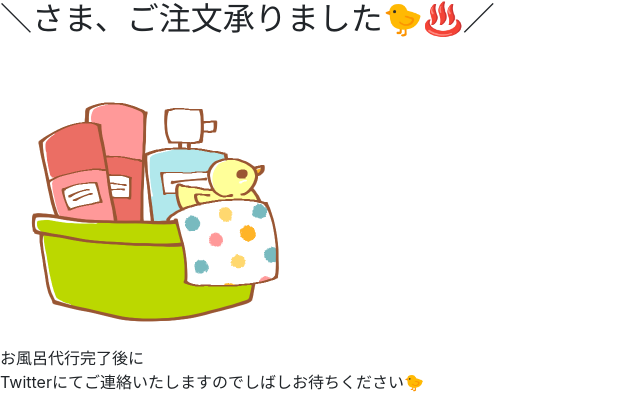
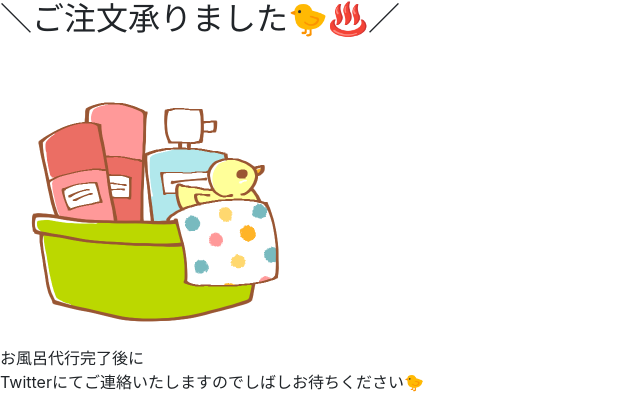
Before and after one commit to mihoijuin/ofuro-agency, a Django app: template ofuro/templates/ordered.html in a window 1280 px wide. Shown: the part 80-497 px from the top of the page, without its empty margins (0-640 px from the left). Run offline with Django 3.2, Linux system fonts and the light colour scheme; the template is opened without the code that fills it, so the values that code supplies are empty; some libraries are stand-ins or nearby versions.

Commit message:
[fix]refs #55 ユーザ名の表示を諦めたのでその部分を削除

```diff
--- a/ofuro/templates/ordered.html
+++ b/ofuro/templates/ordered.html
@@ -5,7 +5,7 @@
 
 {% block content %}
   <!-- TODO ここもできればユーザネームにしたい -->
-  <h2>＼{{ user.access_token.screen_name }}さま、ご注文承りました🐤♨️／</h2>
+  <h2>＼ご注文承りました🐤♨️／</h2>
   <!-- ? 画像は後ほど変えるかも -->
   <img src="{% static 'images/ofuro-duck02.png' %}" alt="">
   <p>
--- a/ofuro/views.py
+++ b/ofuro/views.py
@@ -1,6 +1,8 @@
 from django.shortcuts import render, redirect
 from django.contrib.auth.decorators import login_required
+
 from social_django.models import UserSocialAuth
+from social_core.pipeline.user import get_username
 
 from .twitbot import TweetBot
 
@@ -14,13 +16,13 @@ def ordered(request):
     user = UserSocialAuth.objects.get(user_id=request.user.id)
     # TODO テンプレートを読み込む動作を止めずに、Botメソッドを起動するのを10分後にしたい
     # ? 並行処理かな？とは思っている
+    # ?認証したTwitterユーザのユーザ名の取得方法がわからん
     try:
         reply_bot = TweetBot()
-        # TODO ここでスクリーンネームでなくユーザ名を表示する方法がわからない...
         reply_bot.reply_result(user.access_token['screen_name'])
     except:
         return redirect('/wait')
-    return render(request, 'ordered.html', {'user': user})
+    return render(request, 'ordered.html')
 
 
 # TODO できたら各ビューで画像数種類をランダムに表示できるようにしたい...
```
